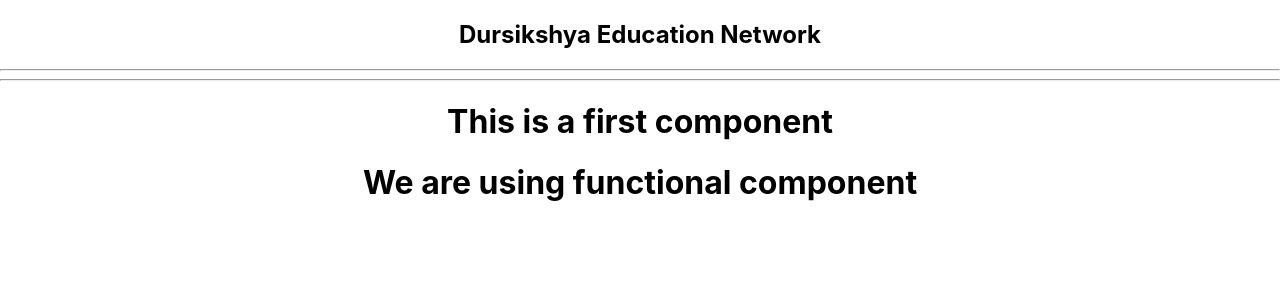
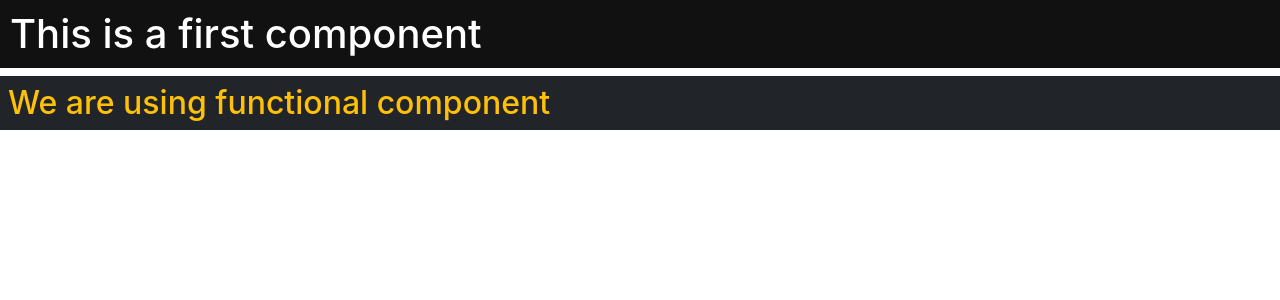
Before and after one commit to Aaryash-Shakya/ecommerce-website-react, a React (Create React App) app: page /test in a window 1280 px wide. Shown: the top 300 px of the page. Built offline with nearby package versions, Linux system fonts and the light colour scheme.

Commit message:
second class

```diff
--- a/package.json
+++ b/package.json
@@ -8,6 +8,7 @@
     "@testing-library/user-event": "^13.5.0",
     "react": "^18.2.0",
     "react-dom": "^18.2.0",
+    "react-router-dom": "^6.11.2",
     "react-scripts": "5.0.1",
     "web-vitals": "^2.1.4"
   },
--- a/public/index.html
+++ b/public/index.html
@@ -10,11 +10,16 @@
   <link rel="apple-touch-icon" href="%PUBLIC_URL%/logo192.png" />
   <link rel="manifest" href="%PUBLIC_URL%/manifest.json" />
   <title>React App</title>
+  <!-- Bootstrap CDN css -->
+  <link href="https://cdn.jsdelivr.net/npm/bootstrap@5.3.0/dist/css/bootstrap.min.css" rel="stylesheet"
+    integrity="sha384-9ndCyUaIbzAi2FUVXJi0CjmCapSmO7SnpJef0486qhLnuZ2cdeRhO02iuK6FUUVM" crossorigin="anonymous">
 </head>
 
 <body>
   <noscript>You need to enable JavaScript to run this app.</noscript>
   <div id="root"></div>
+  <!-- Bootstrap CDN js -->
+  <script src="https://cdn.jsdelivr.net/npm/bootstrap@5.3.0/dist/js/bootstrap.bundle.min.js" integrity="sha384-geWF76RCwLtnZ8qwWowPQNguL3RmwHVBC9FhGdlKrxdiJJigb/j/68SIy3Te4Bkz" crossorigin="anonymous"></script>
 </body>
 
 </html>
--- a/src/App.js
+++ b/src/App.js
@@ -1,14 +1,11 @@
 import './App.css';
-import First from './First';
+import MyRoutes from './MyRoutes';
 
 const App = () => {
   return (
-    <div className="App">
-      <h2>Dursikshya Education Network</h2>
-      <hr></hr> {/* Must have closing tag */}
-      <hr/> {/* Alternative method */}
-      <First/>
-    </div>
+    <>
+      <MyRoutes/>
+    </>
   );
 }
 
--- a/src/First.js
+++ b/src/First.js
@@ -1,10 +1,11 @@
 import React from 'react'
+import './first.css'
 
 const First = () => {
     return (
         <>
-            <h1>This is a first component</h1>
-            <h1>We are using functional component</h1>
+            <h1 className='title'>This is a first component</h1>
+            <h1 className='text-warning fs-2 bg-dark p-2'>We are using functional component</h1>
         </>
     )
 }
--- /dev/null
+++ b/src/MyRoutes.jsx
@@ -0,0 +1,17 @@
+import React from 'react'
+import First from './First'
+import {Test} from './Test'
+import { BrowserRouter as Router,Routes,Route} from 'react-router-dom'
+const MyRoutes = () => {
+  return (
+    <Router>
+        <Routes>
+            <Route path='' element={<Test/>}/>
+            <Route path='test' element={<First/>}/>
+
+        </Routes>
+    </Router>
+  )
+}
+
+export default MyRoutes
--- /dev/null
+++ b/src/Test.js
@@ -0,0 +1,18 @@
+import React from 'react'
+
+export const Test = () => {
+    return (
+        <>
+            <h2 style={{color: 'red',fontSize:'40px'}}>This is not a default export component</h2>
+            <hr/>
+        </>
+    )
+}
+
+export const Show = () => {
+    return(
+        <>
+            <h1>Welcome to React Component</h1>
+        </>
+    )
+}
--- /dev/null
+++ b/src/first.css
@@ -0,0 +1,5 @@
+.title{
+    color: #ffffff;
+    background-color: #111111;
+    padding: 10px;
+}
```
Also changed, not shown: 1 other file (tests, documents, lock files or other folders).
